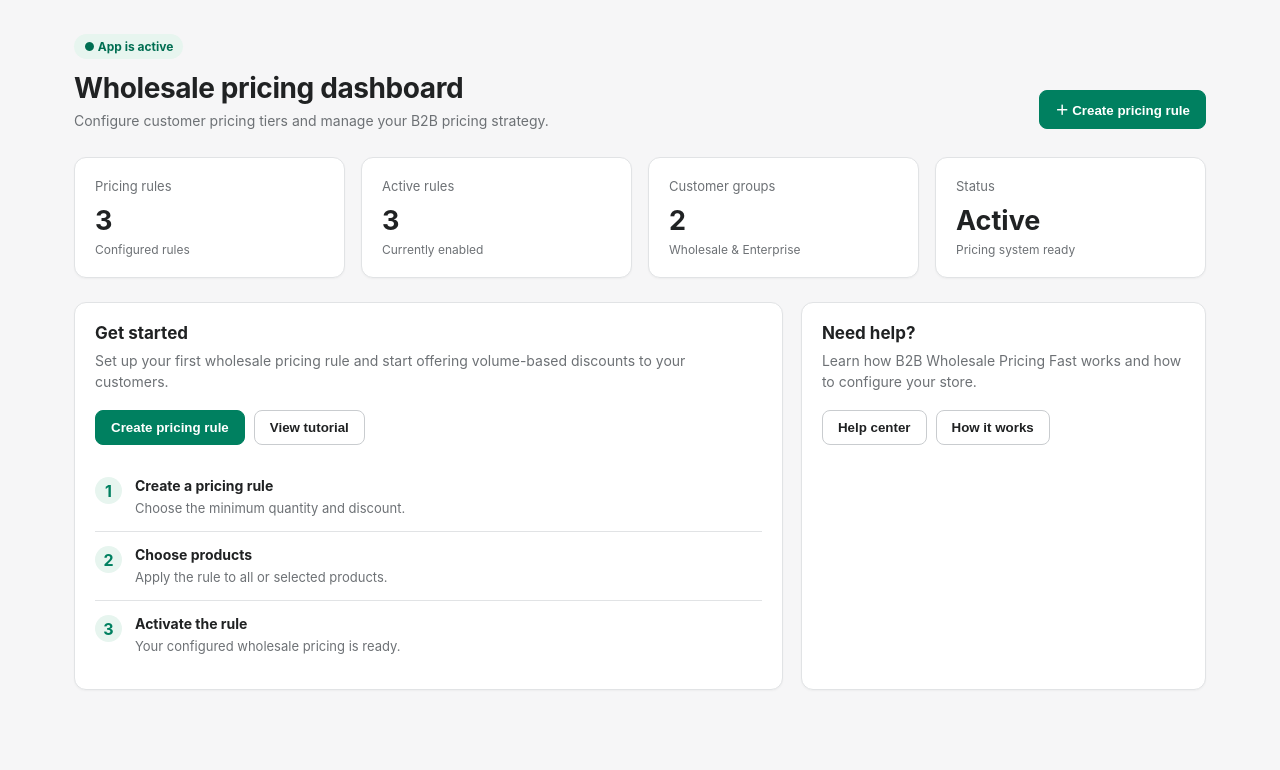
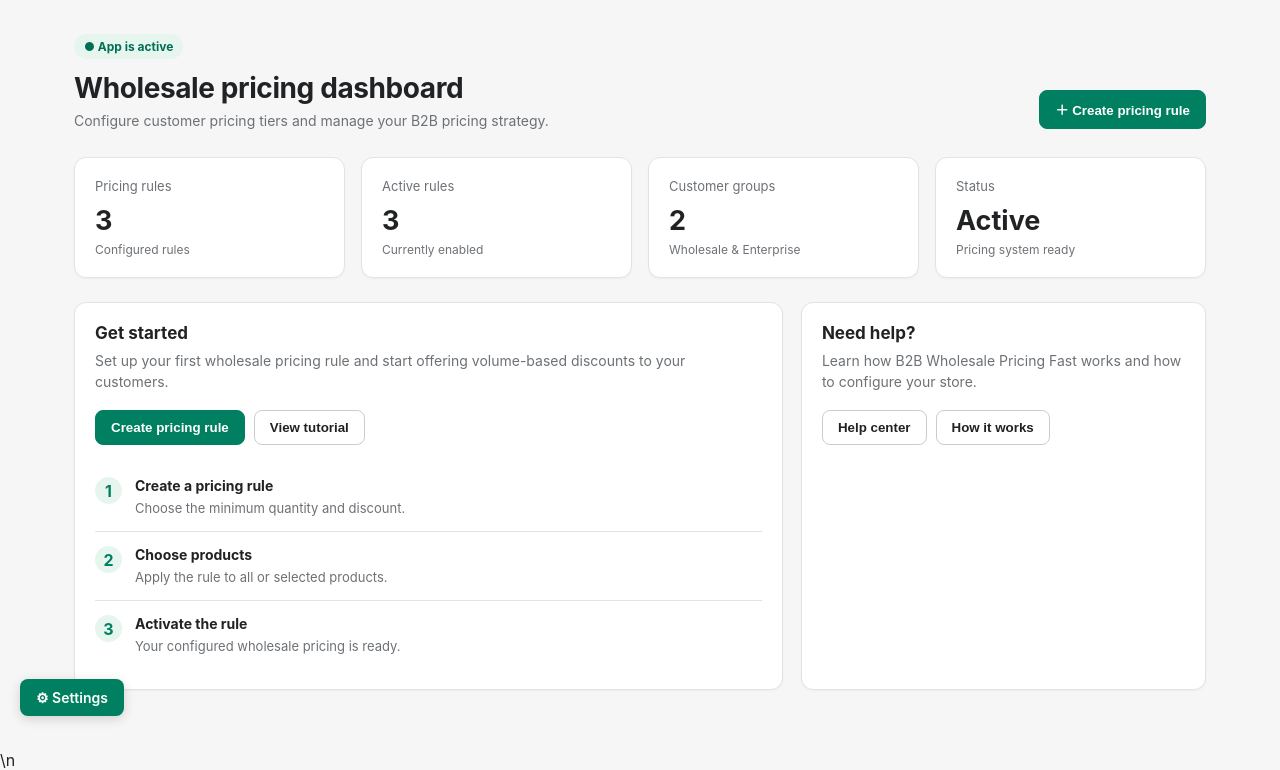
Before and after one commit to dinorixo/b2b-wholesale-pricing-fast, a website: page public/index.html in a window 1280 px wide. Shown: the part 64-834 px from the top of the page. Drawn offline with Linux system fonts and the light colour scheme.

Commit message:
Connect settings page

```diff
--- a/public/index.html
+++ b/public/index.html
@@ -405,5 +405,20 @@ updateStats();
 
 </script>
 
-</body>
+
+<a href="/settings.html" style="
+position:fixed;
+bottom:20px;
+left:20px;
+z-index:9999;
+background:#008060;
+color:white;
+padding:10px 16px;
+border-radius:8px;
+text-decoration:none;
+font-weight:600;
+font-size:14px;
+box-shadow:0 3px 12px rgba(0,0,0,.15);
+">⚙ Settings</a>
+\n</body>
 </html>
```
